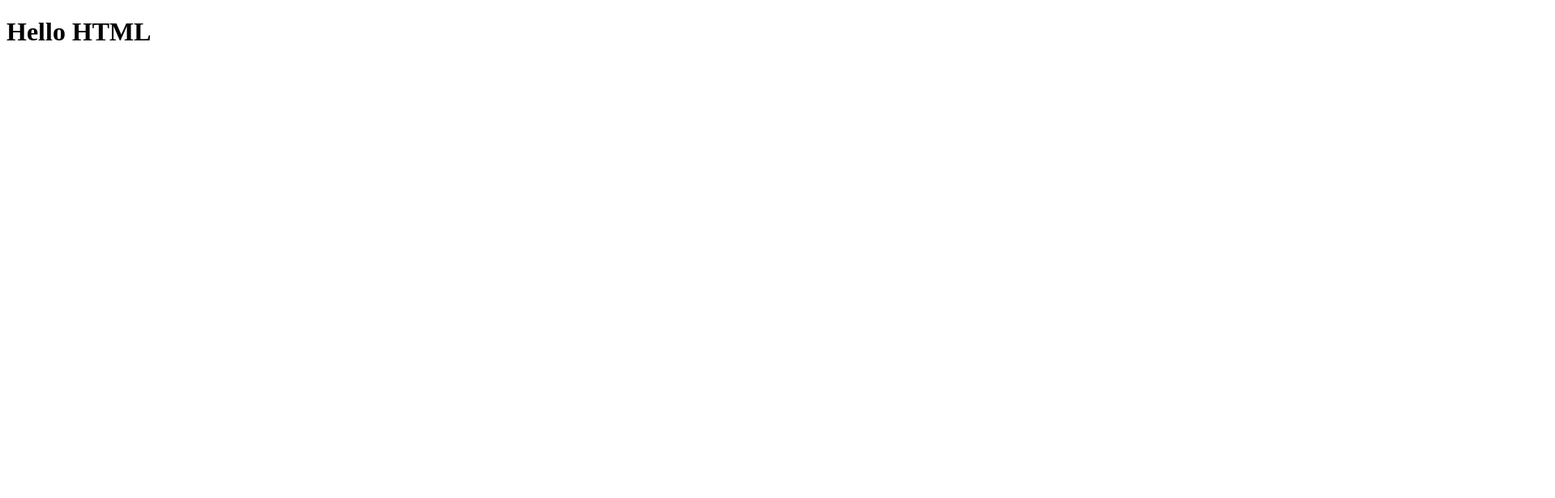
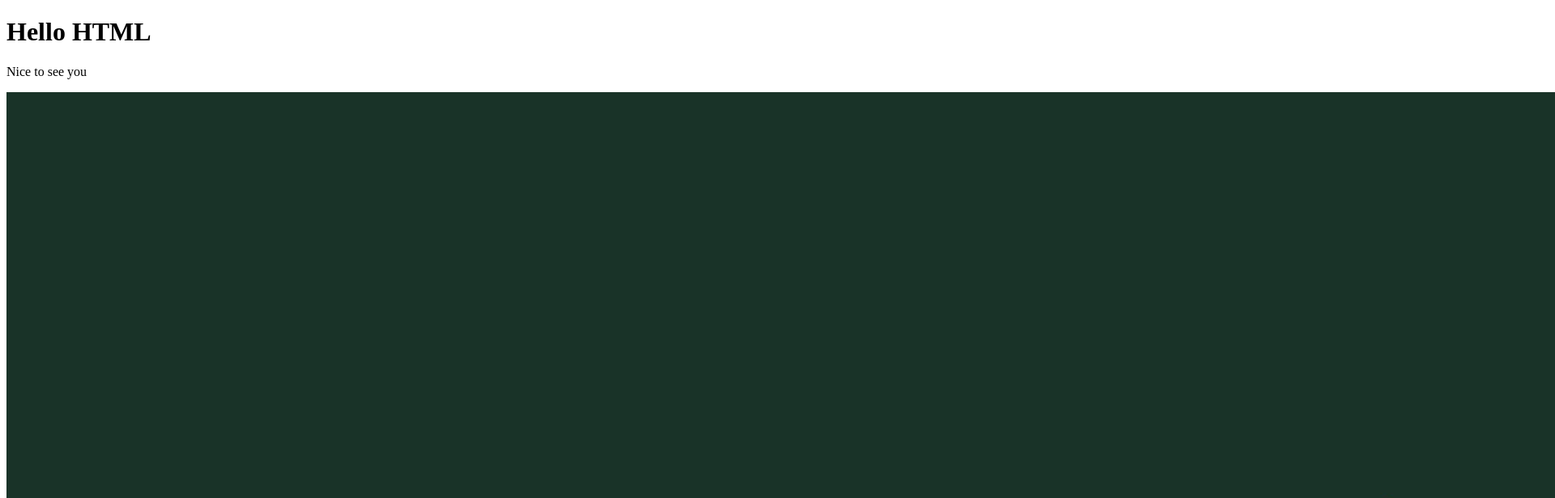
Before and after one commit to MarinaaLo/marinalobetska, a plain HTML site: page index.html in a window 1280 px wide. Shown: the top 616 px of the page at 81% size, 1920 px wide, since content can reach past the window. Drawn offline with Linux system fonts and the light colour scheme.

Commit message:
Added image

```diff
--- a/index.html
+++ b/index.html
@@ -7,6 +7,8 @@
 </head>
 <body>
     <h1>Hello HTML</h1>
+    <p>Nice to see you</p>
+    <img src="img/pexels-pixabay-60597.jpg" alt="flower">
 
 </body>
 </html>
```
Also changed, not shown: img/pexels-pixabay-60597.jpg (added).
